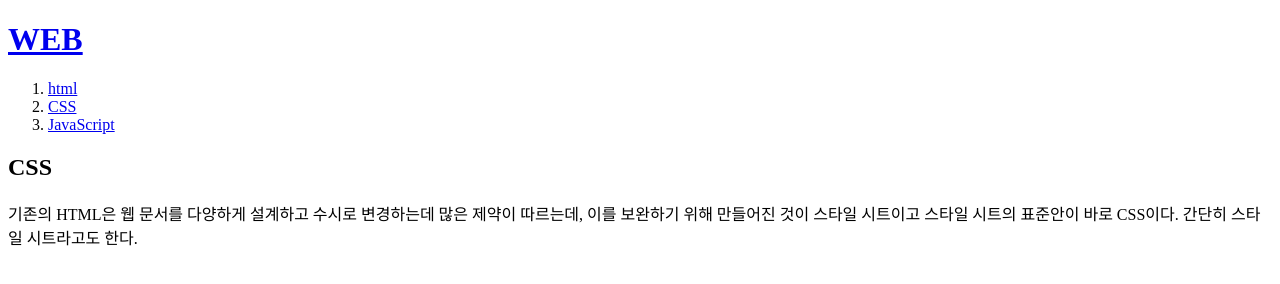
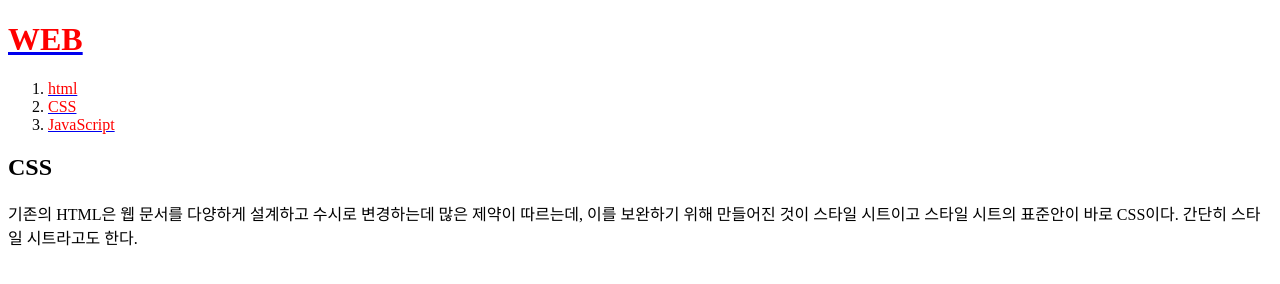
Before and after one commit to Junehokim/web1, a plain HTML site: page 2.html in a window 1280 px wide. Drawn offline with Linux system fonts and the light colour scheme.

Commit message:
Add files via upload

```diff
--- a/2.html
+++ b/2.html
@@ -5,11 +5,11 @@
   <meta charset="utf-8">
 </head>
 <body>
-  <h1><a href="index.html">WEB</a></h1>
+  <h1><a href="index.html"><font color="red">WEB</font></a></h1>
   <ol>
-    <li><a href="1.html">html</a></li>
-    <li><a href="2.html">CSS</a></li>
-    <li><a href="3.html">JavaScript</a></li>
+    <li><a href="1.html"><font color="red">html</font></a></li>
+    <li><a href="2.html"><font color="red">CSS</font></a></li>
+    <li><a href="3.html"><font color="red">JavaScript</font></a></li>
   </ol>
   <h2>CSS</h2>
   <p>
```
Also changed, not shown: 1.html (+4 -4 lines), 3.html (+4 -4 lines), index.html (+4 -4 lines).
